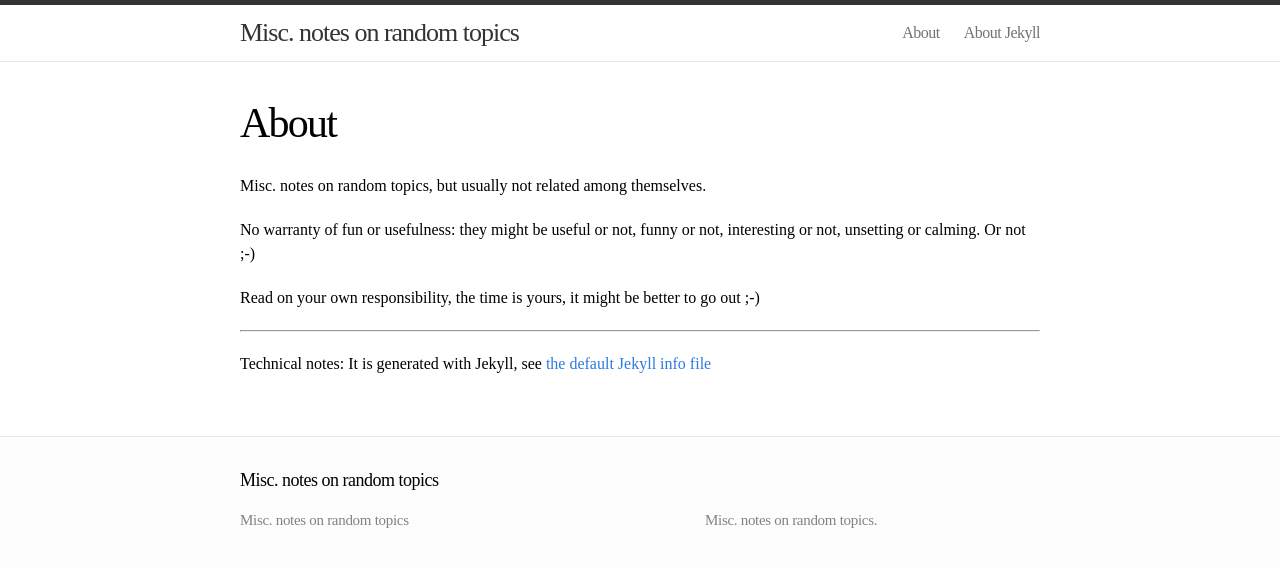
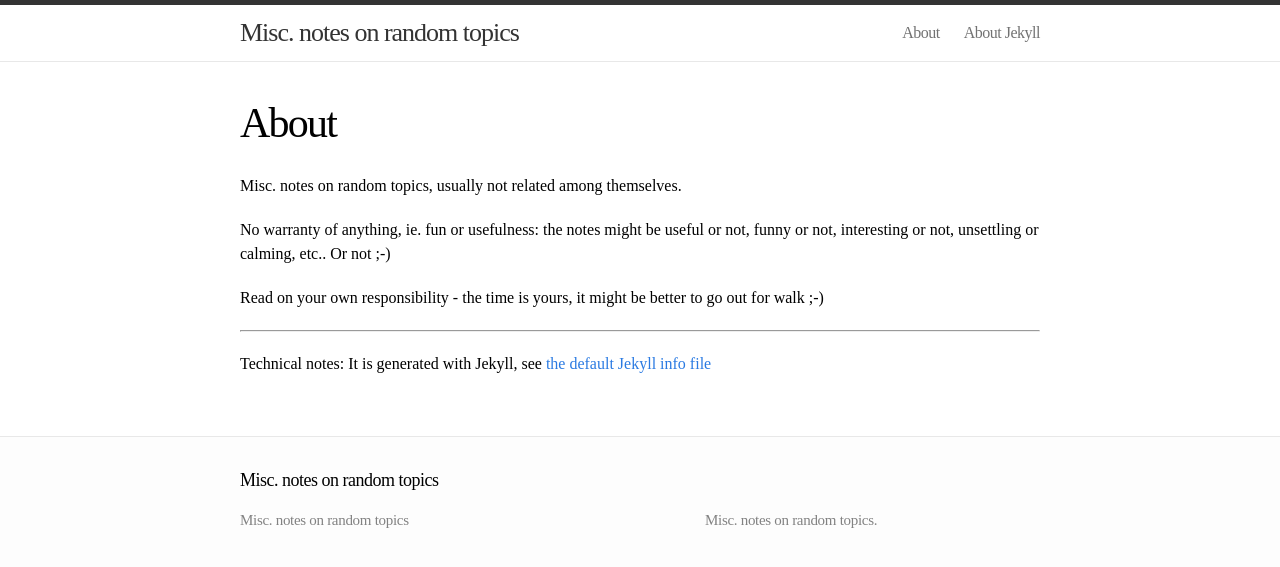
Before and after one commit to t-w/t-w.github.io, a Jekyll site: the page built from about.md, in a window 1280 px wide. Shown: the top 567 px of the page. Built offline with Jekyll 4.4.1, drawn with Linux system fonts in a browser that asks for light colours.

Commit message:
Update/correct about.

```diff
--- a/about.md
+++ b/about.md
@@ -4,12 +4,14 @@ title: About
 permalink: /about/
 ---
 
-Misc. notes on random topics, but usually not related among themselves.
+Misc. notes on random topics, usually not related among themselves.
 
-No warranty of fun or usefulness: they might be useful or not, funny or not,
-interesting or not, unsetting or calming. Or not ;-)
+No warranty of anything, ie. fun or usefulness: the notes might be useful
+or not, funny or not, interesting or not, unsettling or calming, etc..
+Or not ;-)
 
-Read on your own responsibility, the time is yours, it might be better to go out ;-)
+Read on your own responsibility - the time is yours, it might be better
+to go out for walk ;-)
 
 
 ---
```
